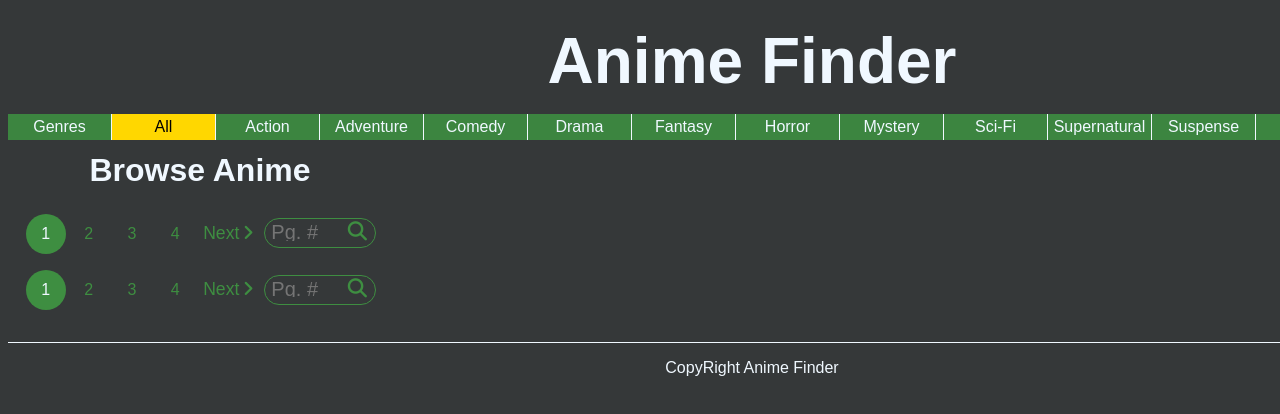
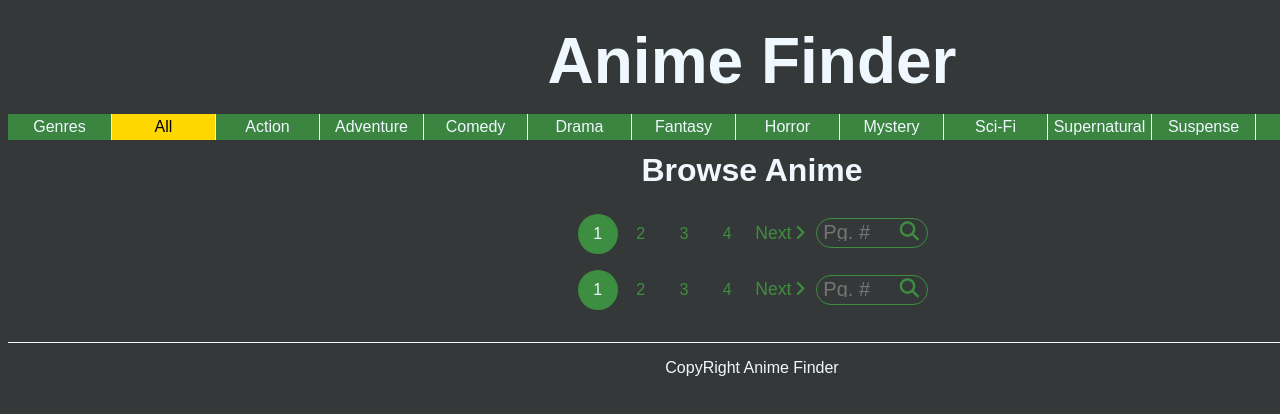
Before and after one commit to moses369/Anime_Finder, a plain HTML site: page index.html in a window 1280 px wide. Shown: the top 414 px of the page. Drawn offline with nearby package versions, Linux system fonts and the light colour scheme; no server answers.

Commit message:
Mini changes

```diff
--- a/style.css
+++ b/style.css
@@ -20,7 +20,7 @@ a:hover{
    display: grid;
    grid-template-areas:
    'nav nav nav nav nav nav nav nav'
-   'main main main main main main side side'
+   'main main main main main main main main'
    'footer footer footer footer footer footer footer footer';
    max-width: 100%;
    gap: 1rem;
```
